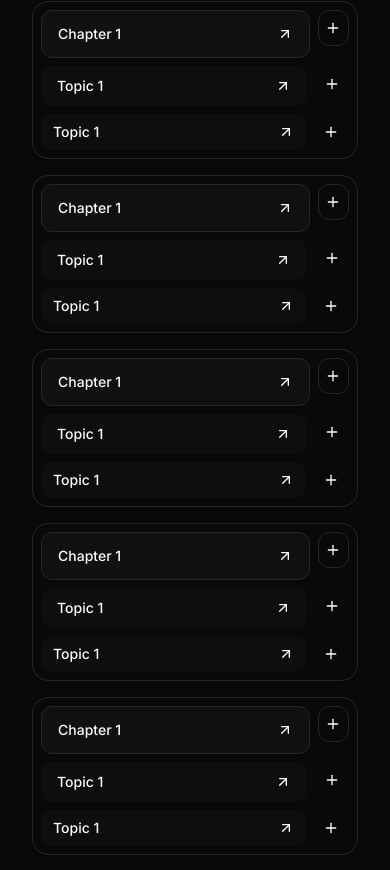
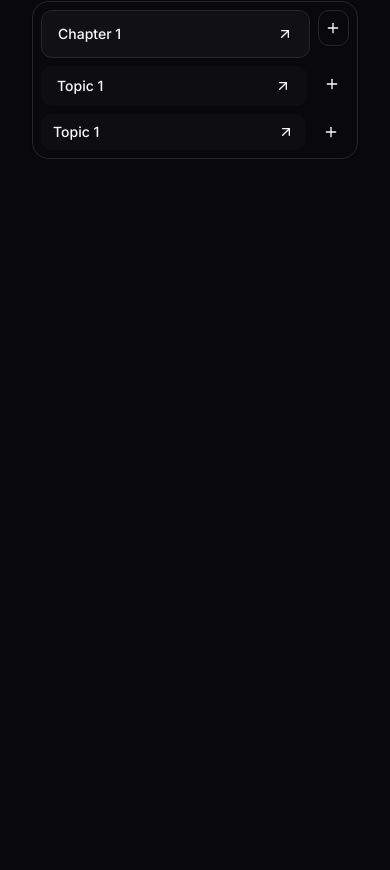
Before and after one commit to Sadiakamal27/likhlo-web, a Next.js app: page /write in a window 390 px wide. Shown: the part 935-1805 px from the top of the page. After the commit the page ends 1094 px from the top, so only its background shows below. Built offline with nearby package versions, Linux system fonts and the light colour scheme.

Commit message:
made responsive

```diff
--- a/src/app/write/book-meta.tsx
+++ b/src/app/write/book-meta.tsx
@@ -1,7 +1,7 @@
 "use client";
 
 import { Button } from "@/components/ui/button";
-import { FormEvent, useState } from "react";
+import React, { FormEvent, useState } from "react";
 import { FiPlus } from "react-icons/fi";
 
 export default function BookMeta({ className }: { className?: string }) {
@@ -21,15 +21,10 @@ export default function BookMeta({ className }: { className?: string }) {
   };
 
   return (
-    <>
-      <div className={`left-block flex  ${className}`}>
+    <div className={`left-block  flex  ${className}`}>
       <div className="relative">
         <div className="h-[27rem] w-72 cover bg-muted/40 rounded-lg overflow-hidden">
-            <img
-              className="cover w-full"
-              src={bookCover}
-              alt="Book Cover Here"
-            />
+          <img className="cover w-full" src={bookCover} alt="Book Cover Here" />
         </div>
         {!isCoverSet && (
           <form onSubmit={addCoverHandler}>
@@ -45,6 +40,5 @@ export default function BookMeta({ className }: { className?: string }) {
         )}
       </div>
     </div>
-    </>
   );
 }
--- a/src/app/write/content-editor.tsx
+++ b/src/app/write/content-editor.tsx
@@ -8,13 +8,6 @@ export default function ContentEditor({ className }: { className?: string }) {
       <ContentCard />
       <ContentCard />
       <ContentCard />
-      <ContentCard />
-      <ContentCard />
-      <ContentCard />
-      <ContentCard />
-      <ContentCard />
-      <ContentCard />
-      <ContentCard />
     </div>
   );
 }
```
Lines whose indentation alone changed are shown as unchanged.
